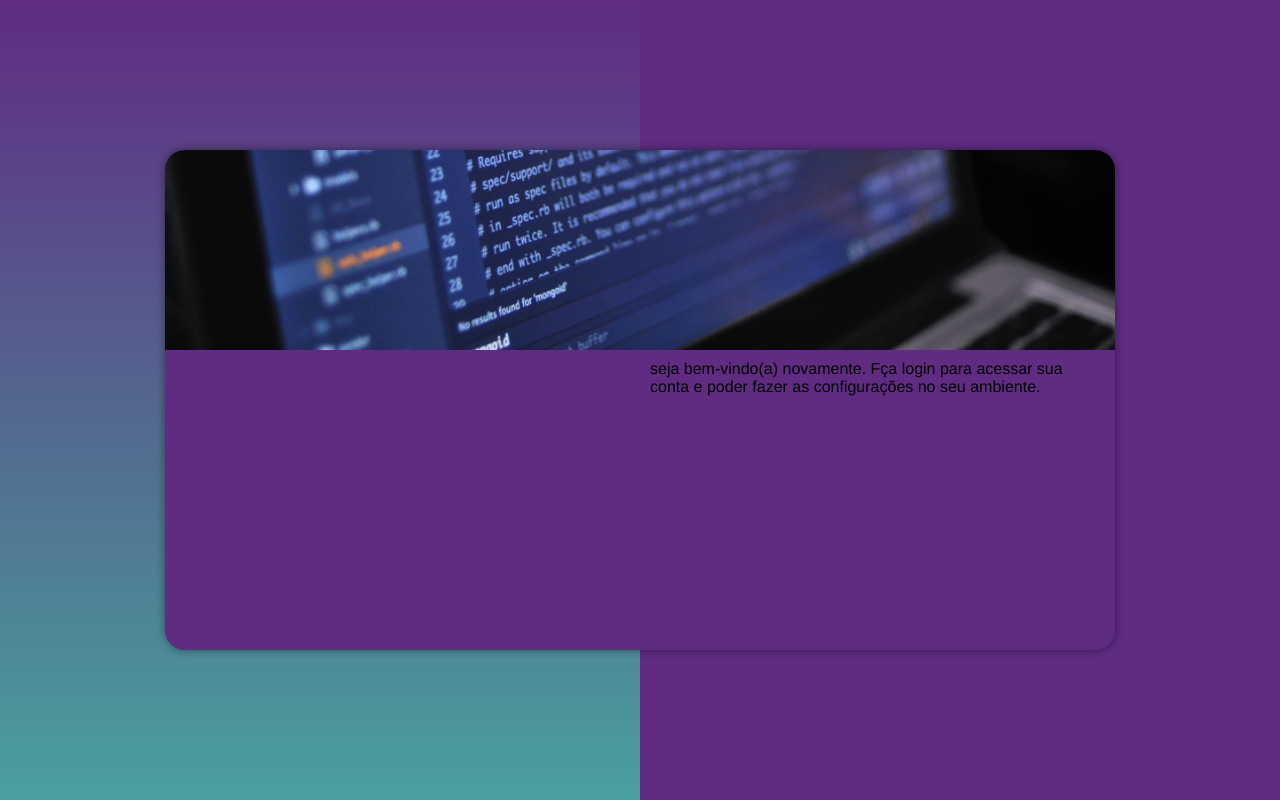
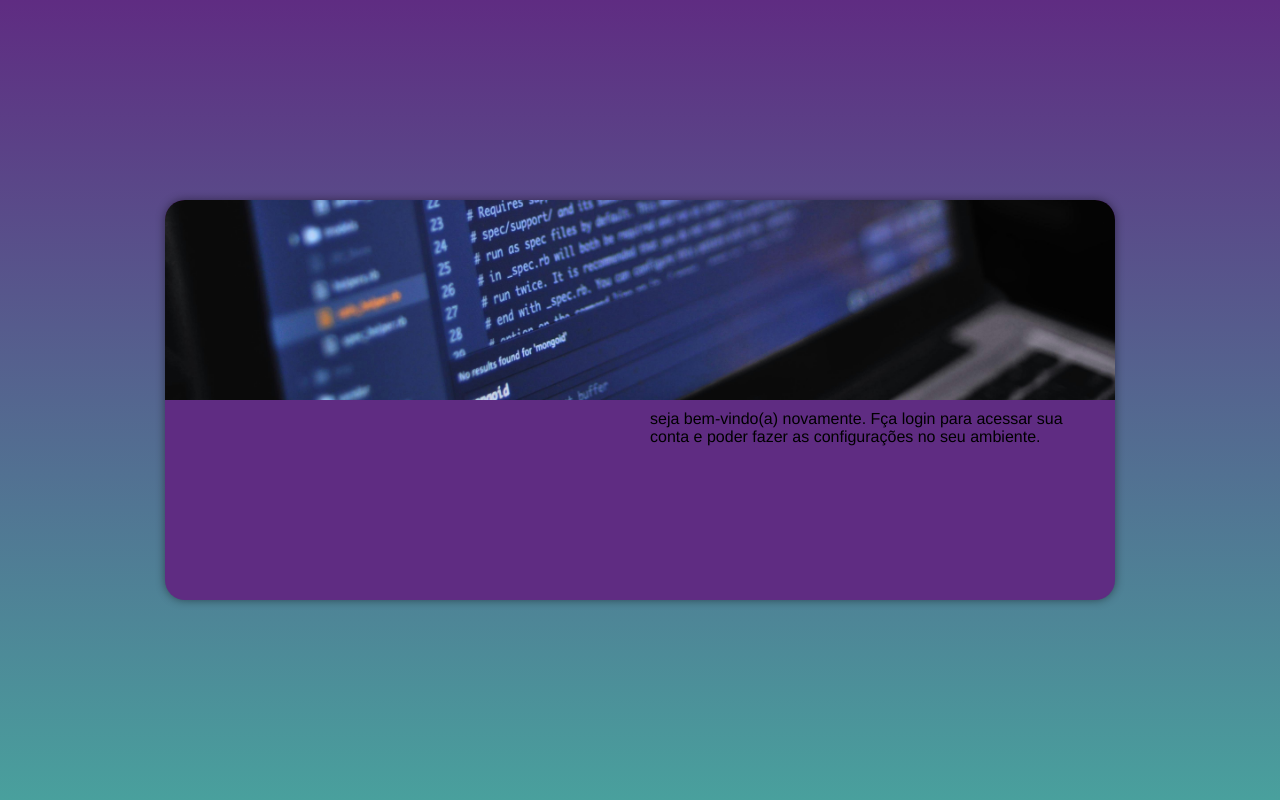
Before and after one commit to DenilsonAmaral/projeto-login, a plain HTML site: page index.html in a window 1280 px wide. Drawn offline with Linux system fonts and the light colour scheme.

Commit message:
novas alteraçães

```diff
--- a/estilos/style.css
+++ b/estilos/style.css
@@ -15,8 +15,8 @@
 
 body, html{
     background-color: #5f2c82;
-    height: 100vh;
-    width: 50vw;
+    height: 100%;
+    width: 100%;
 }
 
 main{
@@ -33,8 +33,8 @@ section#login{
     overflow: hidden;
 
     background-color: #5f2c82;
-    width: 250px;
-    height: 500px;
+    width: 200px;
+    height: 400px;
     border-radius: 20px;
     box-shadow: 0px 0px 10px rgb(0, 0, 0, 0.450);
 
```
